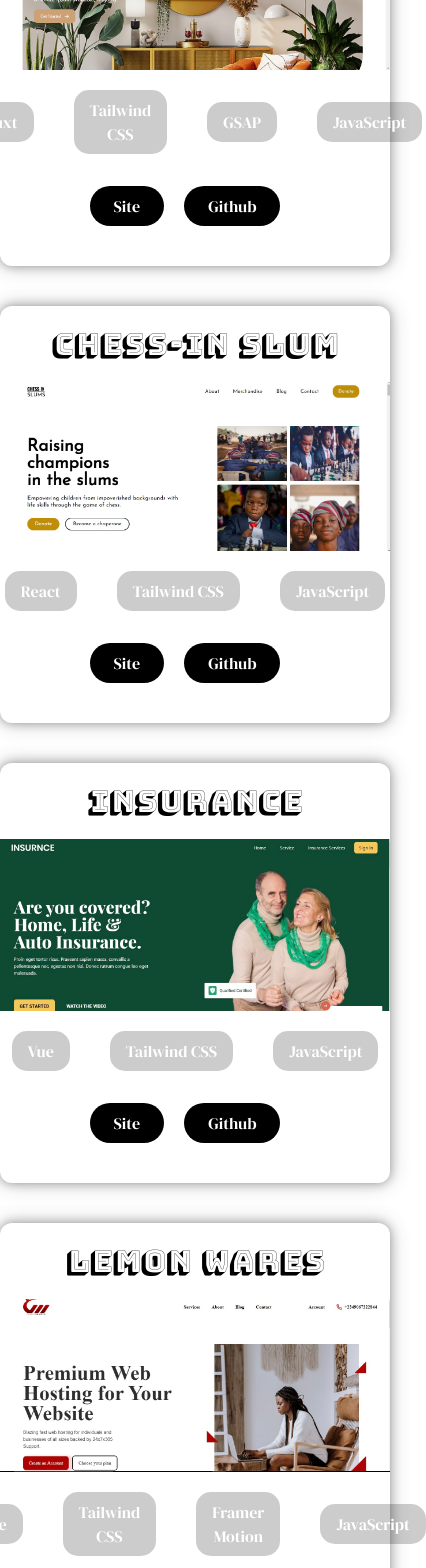
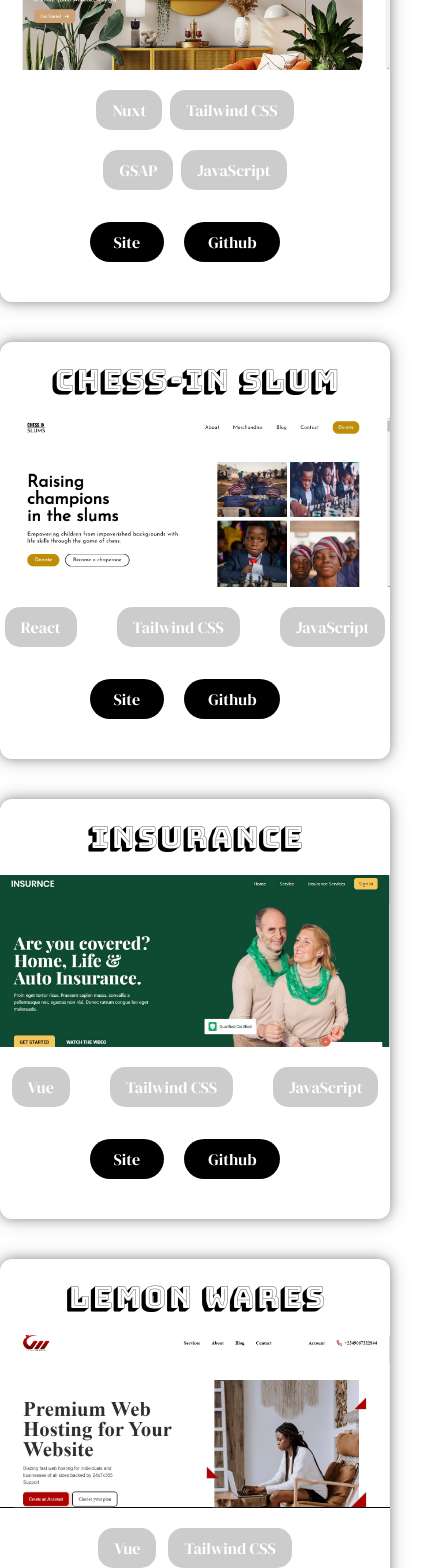
Before and after one commit to Chiblessed/chisom, a Next.js app: page /works in a window 390 px wide. Shown: the part 432-2000 px from the top of the page, 426 px wide, since content can reach past the window. Built offline with nearby package versions, Linux system fonts and the light colour scheme; a web font is replaced by a local one.

Commit message:
changes made

```diff
--- a/src/app/home/page.js
+++ b/src/app/home/page.js
@@ -91,6 +91,7 @@ scale:0
             <button className={`${styles.heading2} border-2 border-solid border-black bg-black text-white text-[16px] font-fontPrim rounded-[15px] font-medium px-5 py-2`}>
             <Link href="/maincv.pdf"  passHref>
             <a download="maincv.pdf">Download CV</a>
+
             </Link>
             </button>
             <button className={`${styles.heading2} border-2 border-solid border-black  text-black text-[16px] font-fontPrim rounded-[15px] font-medium px-5 py-2`}>
--- a/src/app/works/page.js
+++ b/src/app/works/page.js
@@ -28,11 +28,16 @@ const Work = () => {
         <div className='bg-white shadow-custom-glow rounded-[12px] text-white flex flex-col items-center justify-center sticky top-3  z-0  w-[70vw] sm:w-[100vw]'>
   <h2 className={`${styles.heading} pt-5 pb-5 text-3xl text-black`}>Selhono</h2>
   <Image src={Image5} alt='selhono img' width={800} height={200} />
-    <div className='flex items-center justify-center gap-10 pt-5'>
+    <div className='flex items-center justify-center gap-5 pt-5 sm:flex-col'>
+      <div className='flex items-center justify-center gap-2'>
       <button  className={`${styles.mintext} bg-black/20 px-4 py-2 rounded-[15px] shadow-dark-500`}>Nuxt</button>
    <button  className={`${styles.mintext} bg-black/20 px-4 py-2 rounded-[15px] shadow-dark-500`}>Tailwind CSS</button>
+      </div>
+      <div className='flex items-center justify-center gap-2'>
       <button  className={`${styles.mintext} bg-black/20 px-4 py-2 rounded-[15px] shadow-dark-500`}>GSAP</button>
    <button  className={`${styles.mintext} bg-black/20 px-4 py-2 rounded-[15px] shadow-dark-500`}>JavaScript</button>
+
+      </div>
   </div>
    <div  className={`${styles.mintext} mt-5`}>
     <button  className="bg-black px-6 py-2 rounded-[20px] hover:bg-transparent hover:border-2 hover:border-solid hover:border-black shadow-dark-500 mr-5 mb-10 mt-3" >
@@ -93,11 +98,15 @@ const Work = () => {
   <div className='bg-white shadow-custom-glow rounded-[12px] text-white flex flex-col items-center justify-center sticky top-20  z-40  w-[70vw] sm:w-[100vw]'>
   <h2 className={`${styles.heading} pt-5 pb-5 text-3xl text-black`}>Lemon Wares</h2>
   <Image src={Image3} alt='chess-in-slum image' width={800} height={200} />
-    <div className='flex items-center justify-center gap-10 pt-5'>
+    <div className='flex items-center justify-center gap-5 pt-5 sm:flex-col'>
+      <div className='flex items-center justify-center gap-3'>
       <button  className={`${styles.mintext} bg-black/20 px-4 py-2 rounded-[15px] shadow-dark-500`}>Vue</button>
    <button  className={`${styles.mintext} bg-black/20 px-4 py-2 rounded-[15px] shadow-dark-500`}>Tailwind CSS</button>
+      </div>
+      <div className='flex items-center justify-center gap-3'>
       <button  className={`${styles.mintext} bg-black/20 px-4 py-2 rounded-[15px] shadow-dark-500`}>Framer Motion</button>
    <button  className={`${styles.mintext} bg-black/20 px-4 py-2 rounded-[15px] shadow-dark-500`}>JavaScript</button>
+      </div>
  </div>
    <div  className={`${styles.mintext} mt-5`}>
    <button  className="bg-black px-6 py-2 rounded-[20px] hover:bg-transparent hover:border-2 hover:border-solid hover:border-black shadow-dark-500 mr-5 mb-10 mt-3" >
@@ -115,11 +124,15 @@ const Work = () => {
   <div className='bg-white shadow-custom-glow rounded-[12px] text-white flex flex-col items-center justify-center sticky top-10  z-40  w-[70vw] sm:w-[100vw]'>
   <h2 className={`${styles.heading} pt-5 pb-5 text-3xl text-black`}>Finpulse</h2>
   <Image src={Image4} alt='chess-in-slum image' width={800} height={200} />
-    <div className='flex items-center justify-center gap-4 pt-5'>
+    <div className='flex items-center justify-center gap-4 pt-5 sm:flex-col'>
+      <div className='flex items-center justify-center gap-3'>
       <button  className={`${styles.mintext} bg-black/20 px-4 py-2 rounded-[15px] shadow-dark-500`}>React</button>
    <button  className={`${styles.mintext} bg-black/20 px-4 py-2 rounded-[15px] shadow-dark-500`}>Tailwind CSS</button>
+      </div>
+      <div className='flex items-center justify-center gap-3'>
       <button  className={`${styles.mintext} bg-black/20 px-4 py-2 rounded-[15px] shadow-dark-500`}>Framer Motion</button>
    <button  className={`${styles.mintext} bg-black/20 px-4 py-2 rounded-[15px] shadow-dark-500`}>JavaScript</button>
+      </div>
  </div>
    <div  className={`${styles.mintext} mt-5`}>
    <button  className="bg-black px-6 py-2 rounded-[20px] hover:bg-transparent hover:border-2 hover:border-solid hover:border-black shadow-dark-500 mr-5 mb-10 mt-3" >
```
Lines whose indentation alone changed are shown as unchanged.
